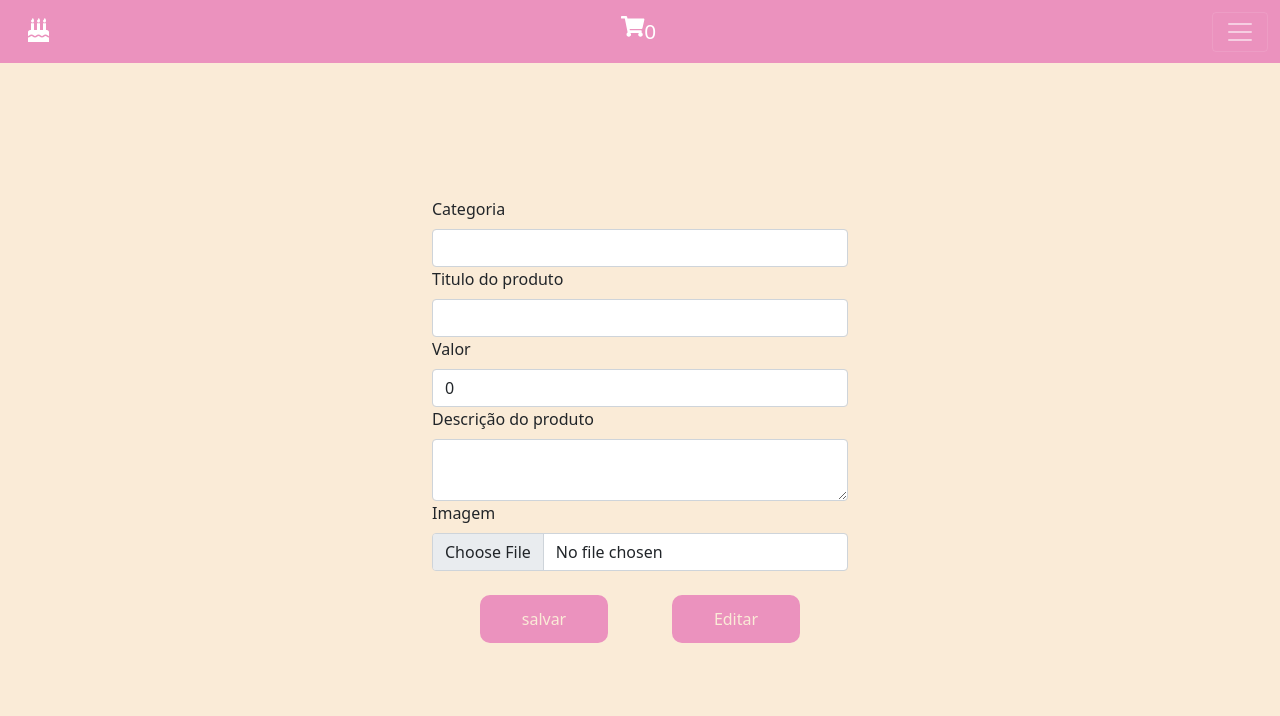
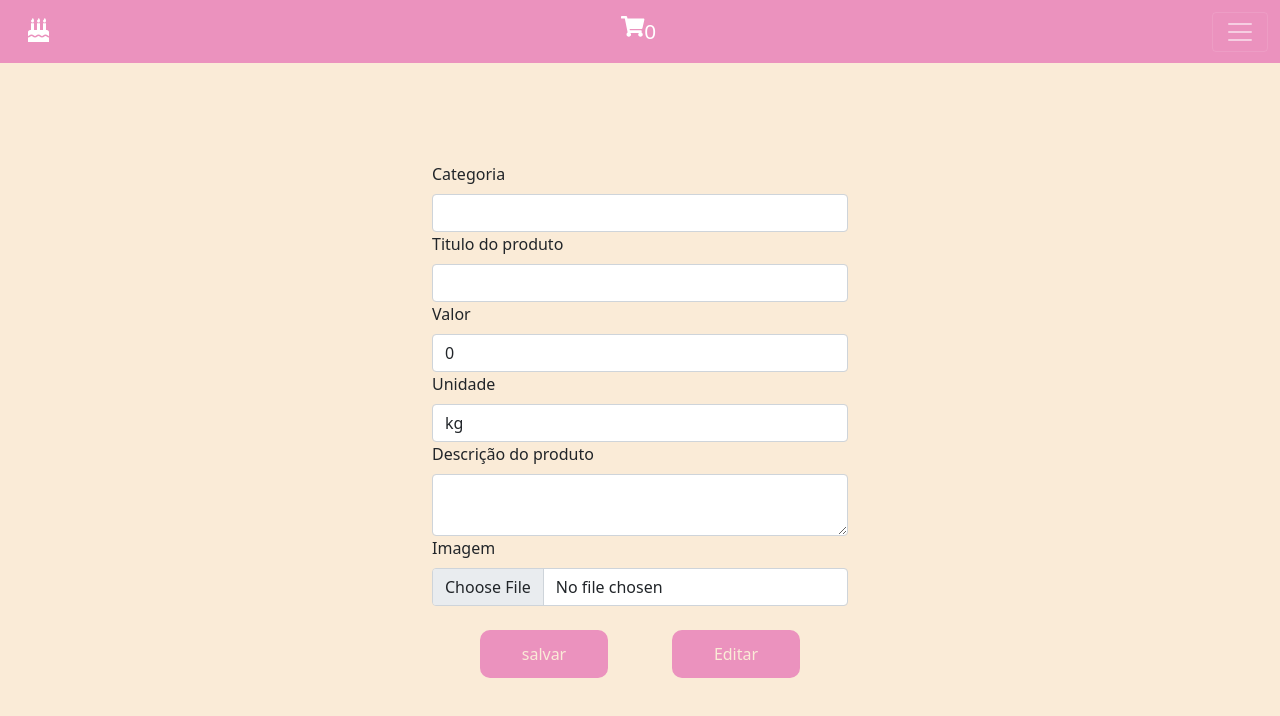
Before and after one commit to nfescame/jane-bolos, a React (Create React App) app: page /store in a window 1280 px wide. Shown: the top 716 px of the page. Built offline with nearby package versions, Linux system fonts and the light colour scheme; no server answers.

Commit message:
pedido salvo

```diff
--- a/src/page/Cart.page.jsx
+++ b/src/page/Cart.page.jsx
@@ -1,13 +1,45 @@
 import React, { useState, useEffect } from "react";
 import { useHistory, Link } from "react-router-dom";
 import { ContextCart } from "../providers/AuthCart";
+import api from "../apis/api";
 
 import "../style/cart.css";
 
 export default function Cart() {
+  const [request, setRequest] = useState({
+    products: [
+      {
+        id: "",
+        qtt: 0,
+      },
+    ],
+    totalValue: 0,
+    clientName: "",
+  });
+  const [currentClielt, setCurrentClient] = useState("");
   const [valueTotal, setValueTotal] = useState(0);
   const { cart, setCart } = React.useContext(ContextCart);
   const history = useHistory();
+
+  async function handleSubmit(event) {
+    const productsRequest = [];
+    cart.products.map((product) => {
+      productsRequest.push({ id: product._id, qtt: product.qtt });
+    });
+
+    setRequest(
+      (request.products = productsRequest),
+      (request.clientName = currentClielt),
+      (request.totalValue = valueTotal)
+    );
+    console.log("pedido", request);
+    try {
+      const response = await api.post("/request", {
+        ...request,
+      });
+      console.log(response);
+    } catch (err) {}
+  }
 
   useEffect(() => {
     const total = cart.products.reduce(getTotal, 0);
@@ -68,11 +100,13 @@ export default function Cart() {
                     <div className='icon-read-detete '>
                       <Link to='#' className='container-add-qtt'>
                         <button onClick={() => addQtt(product._id, "-")}>
-                          <i class='fas fa-chevron-down'></i>
+                          <i className='fas fa-chevron-down'></i>
                         </button>
-                        <span>{product.qtt}</span>
+                        <span>
+                          {product.qtt} {product.unity}
+                        </span>
                         <button onClick={() => addQtt(product._id, "+")}>
-                          <i class='fas fa-chevron-up'></i>
+                          <i className='fas fa-chevron-up'></i>
                         </button>
                       </Link>
                       <div
@@ -93,6 +127,24 @@ export default function Cart() {
           <h2>Valor Total </h2>
           <h2>R${valueTotal.toFixed(2)} </h2>
         </div>
+        <form
+          style={{
+            display: "flex",
+            flexDirection: "column",
+            width: "100%",
+            height: "10rem",
+            justifyContent: "space-around",
+          }}
+        >
+          <label htmlFor='validationCustom01'>Digite seu nome</label>
+          <input
+            value={currentClielt}
+            type='text'
+            onChange={(e) => setCurrentClient(e.target.value)}
+            required
+          />
+          <button onClick={handleSubmit}>enviar</button>
+        </form>
       </section>
     </>
   );
--- a/src/page/adm/Store.page.jsx
+++ b/src/page/adm/Store.page.jsx
@@ -15,6 +15,7 @@ export default function Store() {
     category: "",
     title: "",
     value: 0,
+    unity: "",
     description: "",
     pictureUrl: "",
   });
@@ -132,6 +133,24 @@ export default function Store() {
             onChange={handleChange}
           />
 
+          <div className='container-select col-md-4'>
+            <label htmlFor='validationCustom01' className='form-label'>
+              Unidade
+            </label>
+            <select
+              className='form-control'
+              type='text'
+              required
+              name='unity'
+              value={dataState.unity}
+              onChange={handleChange}
+            >
+              <option value='Kg'>kg</option>
+              <option value='cento'>cento</option>
+              <option value='unidade'>unidade</option>
+            </select>
+          </div>
+
           <div className='col-md-4'>
             <label htmlFor='validationCustom01' className='form-label'>
               Descrição do produto
--- a/src/style/cart.css
+++ b/src/style/cart.css
@@ -68,7 +68,7 @@
 }
 
 .cart-body .icon-read-detete .container-add-qtt {
-  width: 8rem;
+  width: 15rem;
   display: flex;
   justify-content: space-around;
   align-items: center;
@@ -84,7 +84,7 @@
 }
 .cart-body .icon-read-detete .container-add-qtt span {
   color: black;
-  font-size: 2rem;
+  font-size: 1.5rem;
 }
 
 .container-valorTotal {
--- a/src/style/store.css
+++ b/src/style/store.css
@@ -2,6 +2,7 @@
   display: flex;
   justify-content: center;
 }
+
 .container-form {
   padding: 1rem;
   background-color: antiquewhite;
@@ -19,7 +20,6 @@
   color: #bd377a;
   position: relative;
   display: flex;
-
   justify-content: space-evenly;
 }
 
```
